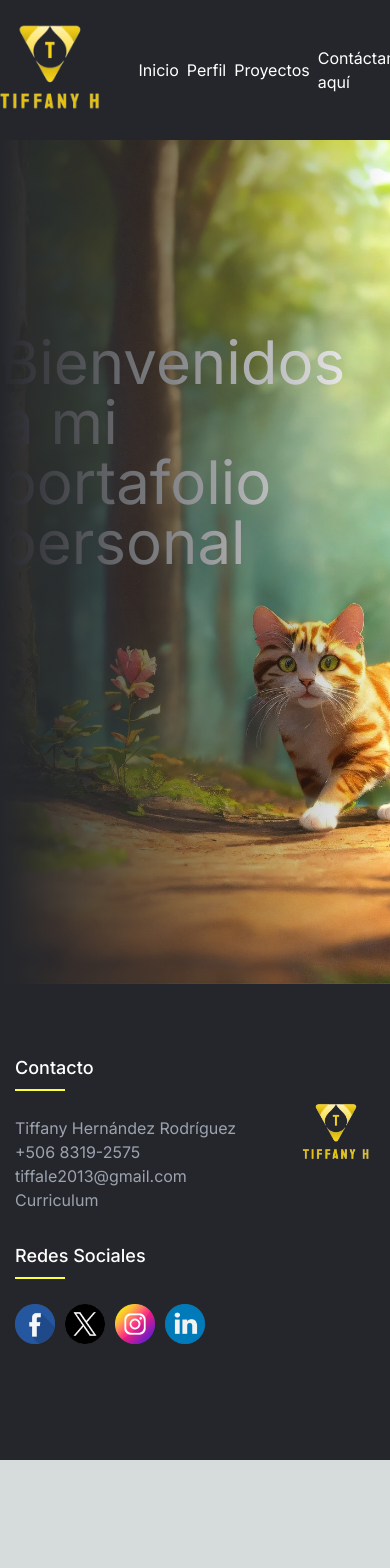
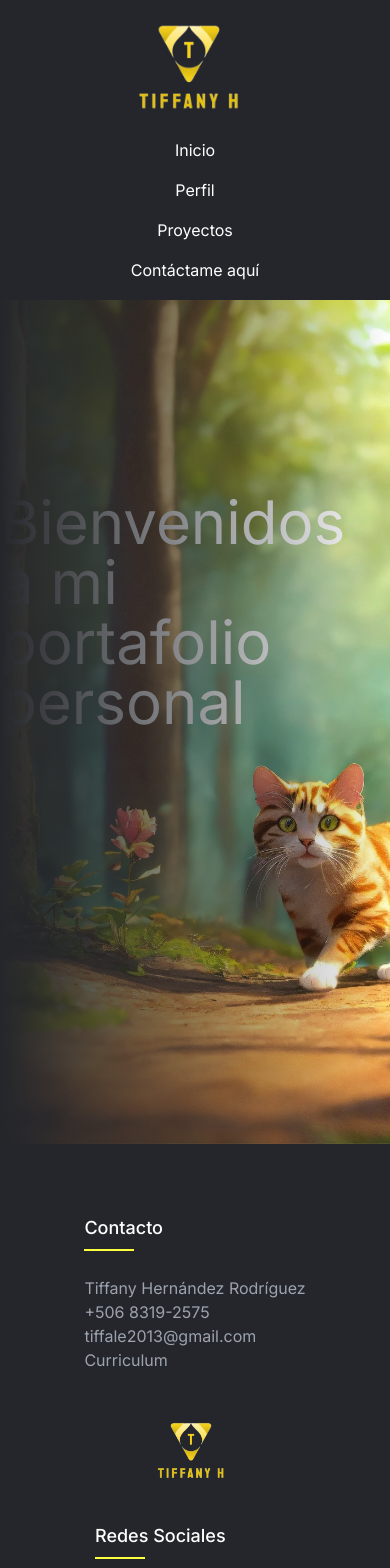
Before and after one commit to tihernan/portafolio_personal, a Next.js app: page / in a window 390 px wide. Shown: the top 1568 px of the page. Before the commit the page ends 1460 px from the top, so only its background shows below. Built offline with nearby package versions, Linux system fonts and the light colour scheme.

Commit message:
Reinicio del responsive
Actualización de cero del responsive del footer y del header

```diff
--- a/src/app/globals.css
+++ b/src/app/globals.css
@@ -75,81 +75,28 @@ body {
   color: #747474;
 }
 
-/* Responsive */
-@media (max-width: 1024px) {
+/* Responsive Header */
+@media (max-width: 768px) {
   .nav-content {
-    padding: 0 1rem;
-    justify-content: center;
-    flex-direction: row;
+    flex-direction: column;
+    align-items: center;
   }
 
   .nav-links {
+    flex-direction: column;
     gap: 1rem;
-    justify-content: center;
-    flex-direction: row;
   }
 
   .header img.foto {
-    max-width: 80px;
-    margin: 0 auto;
-    margin-left: 0;
-  }
-
-  .nav-link {
-    font-size: 1.25rem;
-  }
-}
-
-@media (max-width: 768px) {
-  .nav-content {
-    padding: 0 1rem;
-    justify-content: center;
-    flex-direction: row;
-  }
-
-  .nav-links {
-    gap: 1rem;
-    justify-content: center;
-    flex-direction: row;
-  }
-
-  .header img.foto {
-    width: 50px;
-    height: 50px;
-    margin: 0 auto;
-    margin-left: 0;
-  }
-
-  .nav-link {
-    font-size: 1.25rem;
-  }
-}
-
-@media (max-width: 480px) {
-  .nav-content {
-    padding: 0 0.5rem;
-    justify-content: center;
-    flex-direction: row;
-  }
-
-  .nav-links {
-    gap: 0.5rem;
-    justify-content: center;
-    flex-direction: row;
-  }
-
-  .header img.foto {
-    width: 40px;
-    height: 40px;
-    margin: 0 auto;
-    margin-left: 0;
+    width: 100px;
+    height: 100px;
+    margin: 20px 0;
   }
 
   .nav-link {
     font-size: 1rem;
   }
 }
-
 
 
 /*Footer*/
@@ -272,56 +219,28 @@ html {
   width: 50px;
 }
 
-/* responsive */
-@media (max-width: 767px) {
+/* Responsive Footer */
+@media (max-width: 768px) {
   .footer-container {
     flex-direction: column;
     align-items: center;
-    text-align: left;
+    text-align: center;
+  }
+
+  .row {
+    flex-direction: column;
+    align-items: center;
   }
 
   .footer-col {
-    width: auto;
+    max-width: 100%;
     margin-bottom: 30px;
-    max-width: 100%;
     text-align: left;
   }
 
   .footer img.logo {
-    margin-top: 0;
-    margin-bottom: 30px;
-    max-width: 100px;
-  }
-
-  .row {
-    justify-content: left;
-    align-items: center;
-    text-align: left;
-  }
-
-}
-
-@media (max-width: 574px) {
-  .footer-container {
-    flex-direction: column;
-    align-items: center;
-    text-align: left;
-  }
-
-  .footer-col {
-    width: auto;
-    text-align: left;
-  }
-
-  .footer img.logo {
-    margin: 0 0 30px 0;
-    width: 130px;
-    height: 130px;
-  }
-
-  .row {
-    justify-content: left;
-    align-items: center;
-    text-align: left;
+    width: 100px;
+    height: 100px;
+    margin: 0 auto 20px;
   }
 }
```
